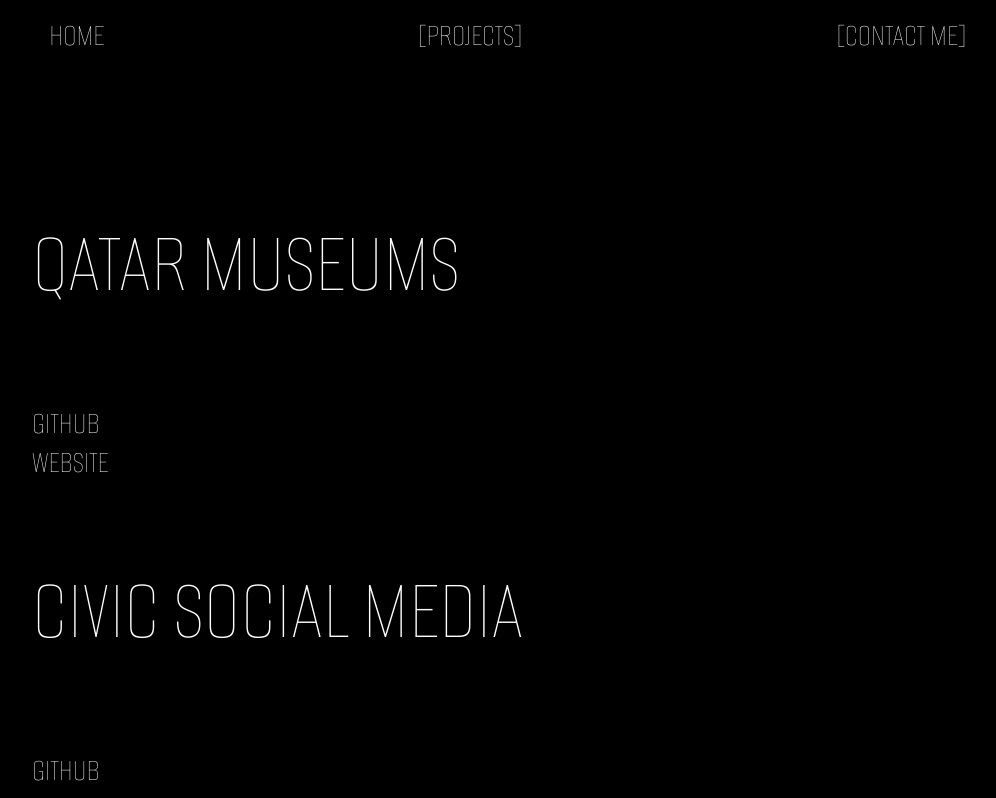
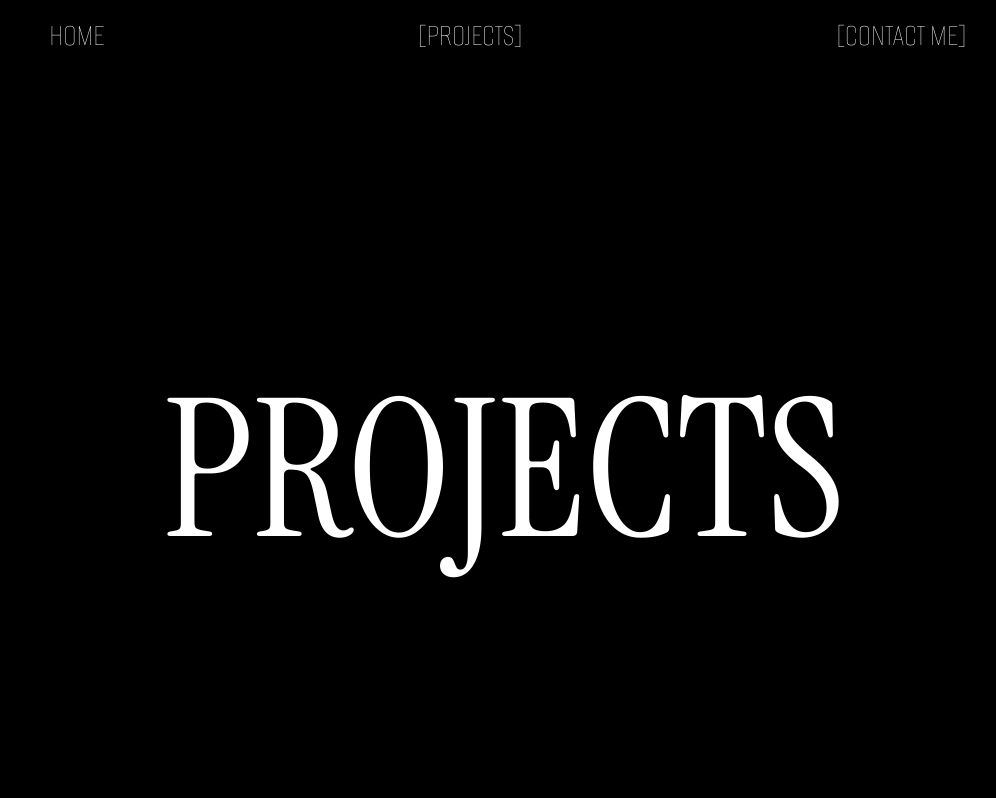
Before and after one commit to Karima002/Portfolio, a SvelteKit app: page /projects in a window 1280 px wide. Shown: the top 798 px of the page, without its empty margins (152-1148 px from the left). Built offline with nearby package versions, Linux system fonts and the light colour scheme.

Commit message:
fix: updated projects base with new design #8

```diff
--- a/src/routes/projects/+page.svelte
+++ b/src/routes/projects/+page.svelte
@@ -10,36 +10,9 @@
 
 <main>
     <!-- <img class="pattern" src="{pattern}" alt="A light darkgreen moroccan pattern" /> -->
-
-    <div class="main-content">
-        <section>
-            <enhanced:img class="project-image" src="{qatarMuseumsImg}" alt="Qatar Museums website" />
-
-            <nav>
-                <h1>Qatar Museums</h1>
-                <a>GitHub</a>
-                <a>Website</a>
-            </nav>
-        </section>
-
-        <section>
-            <enhanced:img class="project-image" src="{civicSocialMediaImg}" alt="Civic Social media website" />
-            <nav>
-                <h1>Civic Social media</h1>
-                <a>GitHub</a>
-                <a>Website</a>
-            </nav>
-        </section>
-
-        <section>
-            <enhanced:img class="project-image" src="{fundaImg}" alt="Funda website" />
-            <nav>
-                <h1>Funda</h1>
-                <a>GitHub</a>
-                <a>Website</a>
-            </nav>
-        </section>
-    </div>
+    <section>
+        <h1>Projects</h1>
+    </section>
 </main>
 
 <style>
@@ -53,46 +26,22 @@
         flex-direction: row;
     }
 
-    .main-content {
+    section {
         display: flex;
-        flex-direction: column;
-        gap: 2em;
-        padding: 6em 0 6em 6em;
-        row-gap: 2em;
-
+        display: flex;
+        justify-content: center;
+        align-items: center;
+        width: 100%;
+        height: 100vh;
     }
 
     h1 {
-        font-family: var(--font-text);
-        color: var(--neutral-color-white);
-        font-size: var(--font-size-heading);
-        font-weight: 100;
+        color: white;
+        font-size: 12em;
+        font-family: var(--font-instrument-serif);
+        font-weight: 300;
         text-transform: uppercase;
-        margin-top: .5em;
+        text-align: center;
     }
 
-    section {
-        display: flex;
-        flex-direction: row;
-        column-gap: 2em;
-    }
-
-    nav {
-        display: flex;
-        flex-direction: column;
-        margin-left: 1em;
-    }
-
-    a {
-        color: var(--neutral-color-white);
-        font-family: var(--font-text);
-        font-size: var(--font-size-xl);
-        text-transform: uppercase;
-            &:hover {
-                text-decoration: underline;
-                text-decoration-thickness: 1px;
-                text-underline-offset: .3em;
-                cursor: pointer;
-            }
-    }
 </style>
```
